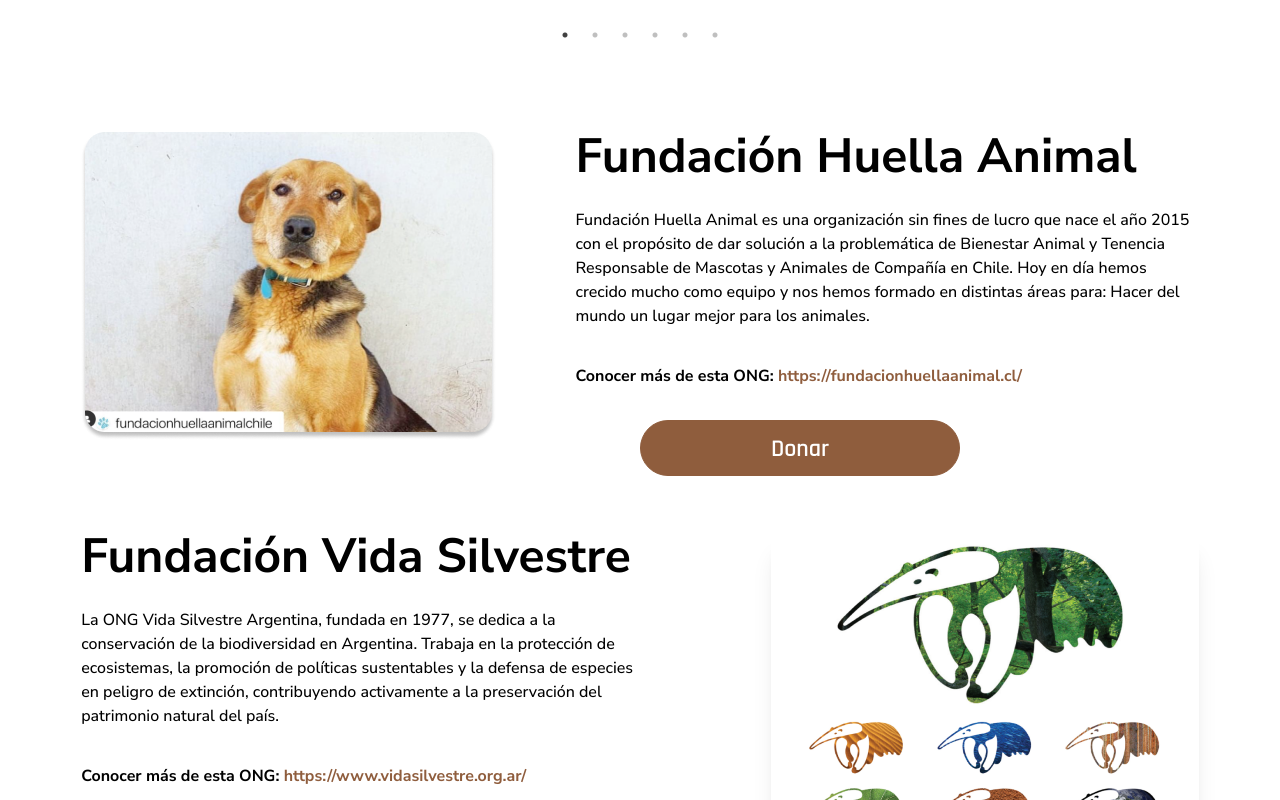
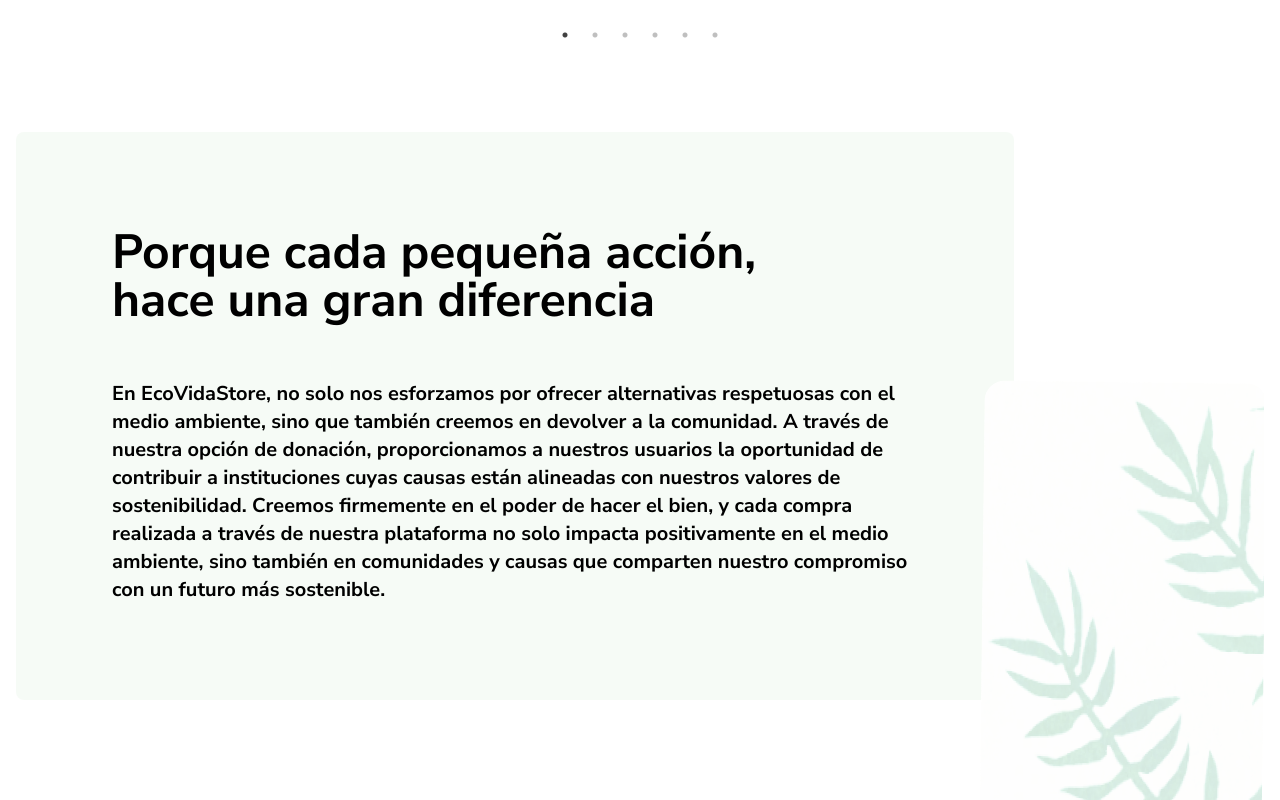
Before and after one commit to Bogaralex135/NCFront, a React (Vite) app: page / in a window 1280 px wide. Shown: the part 1700-2500 px from the top of the page. Built offline with nearby package versions, Linux system fonts and the light colour scheme; no server answers.

Commit message:
Add files via upload

```diff
--- a/src/layouts/Main.jsx
+++ b/src/layouts/Main.jsx
@@ -3,12 +3,14 @@
 import { OngAnimal } from "../components/OngAnimal"
 import { OngSilvestre } from "../components/OngSilvestre"
 import { OngAlimentos } from "../components/OngAlimentos"
+import { PrevOng } from "../components/PrevOng"
 
 export function Main() {
   return (
     <main className='w-full p-4'>
       <LandingInfo />
       <div className="mt-48"><CardCarousel /></div>
+      <PrevOng></PrevOng>
       <OngAnimal />
       <OngSilvestre />
       <OngAlimentos />
```
